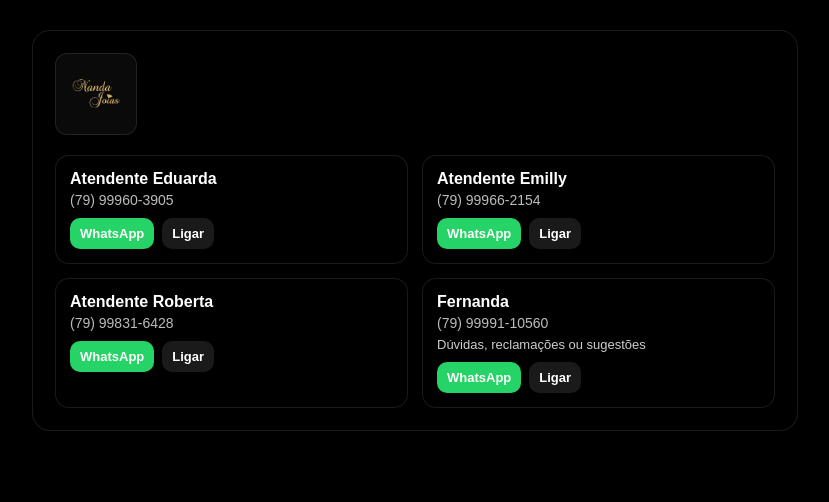
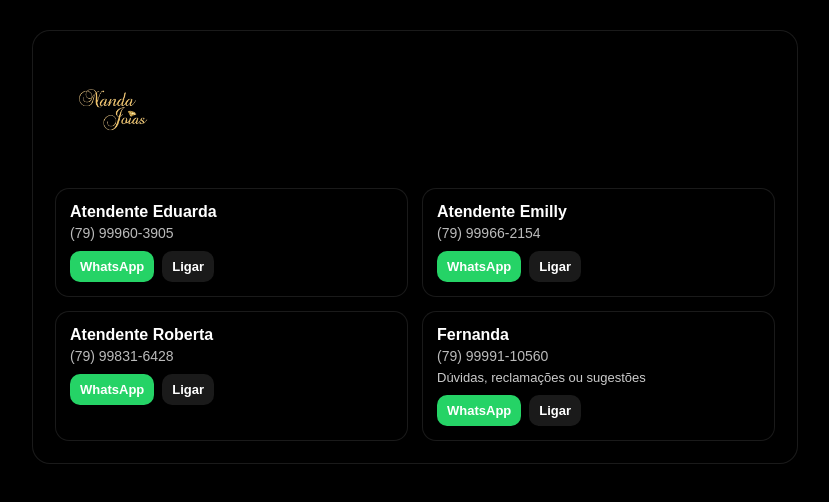
Before and after one commit to wandermnzz/NandaJoias, a plain HTML site: page index.html in a window 1280 px wide. Shown: the whole page, without its empty margins (225-1054 px from the left). Drawn offline with Linux system fonts and the light colour scheme.

Commit message:
Adjust logo size and update styles in index.html
Updated logo dimensions and modified styles.

```diff
--- a/index.html
+++ b/index.html
@@ -34,16 +34,14 @@
     }
 
     .logo-wrap {
-      width: 80px;
-      height: 80px;
-      border-radius: 12px;
-      background: rgba(255,255,255,0.04);
+      width: 115px;
+      height: 115px;
       display: flex;
       align-items: center;
       justify-content: center;
       overflow: hidden;
-      border: 1px solid rgba(255,255,255,0.10);
-    }
+      background:transparent;
+      }
 
     .logo-wrap img {
       width: 70%;
```
